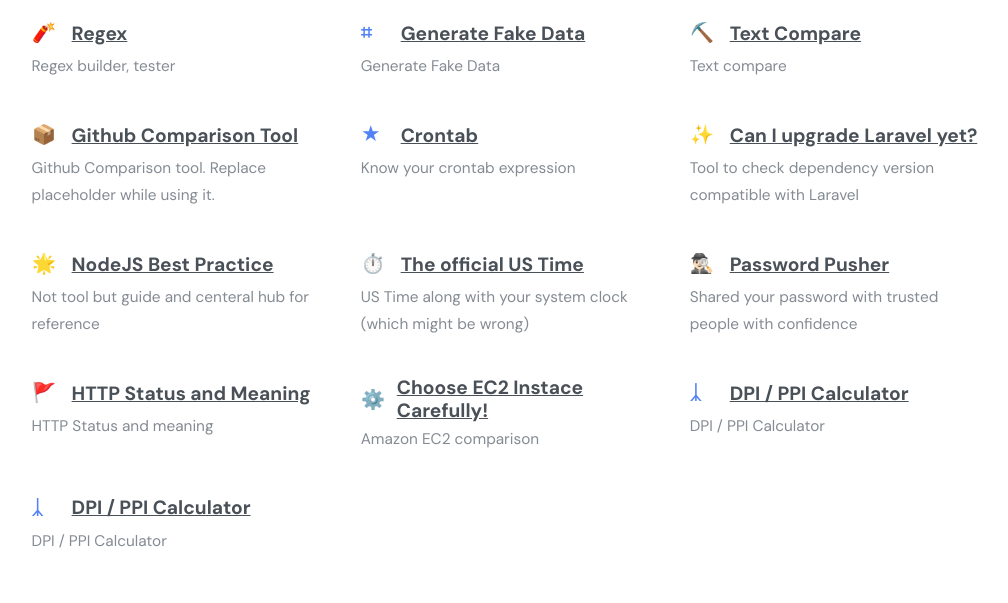
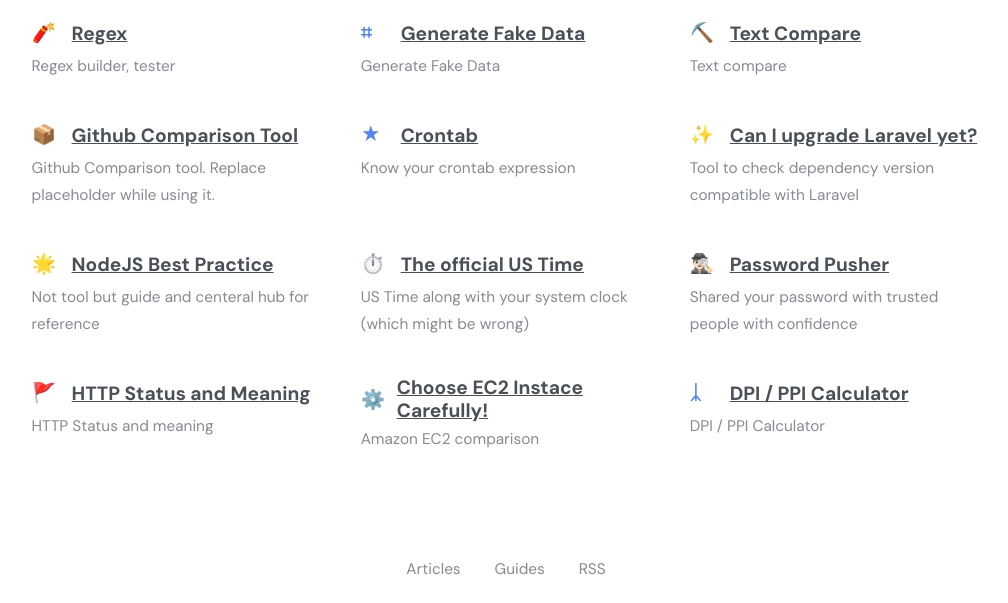
Before and after one commit to sanketgandhi/sanketgandhi.com, a Gatsby site: page / in a window 1280 px wide. Shown: the part 1218-1821 px from the top of the page, without its empty margins (134-1142 px from the left). Built offline with nearby package versions, Linux system fonts and the light colour scheme; Gatsby itself is replaced by a stand-in of ours.

```diff
--- a/src/data/tools.js
+++ b/src/data/tools.js
@@ -94,11 +94,5 @@
     title: 'DPI / PPI Calculator',
     source: 'https://www.sven.de/dpi/',
     description: 'DPI / PPI Calculator',
-  },
-  {
-    icon: 'ᛣ',
-    title: 'DPI / PPI Calculator',
-    source: 'https://www.sven.de/dpi/',
-    description: 'DPI / PPI Calculator',
   }
 ];
```
